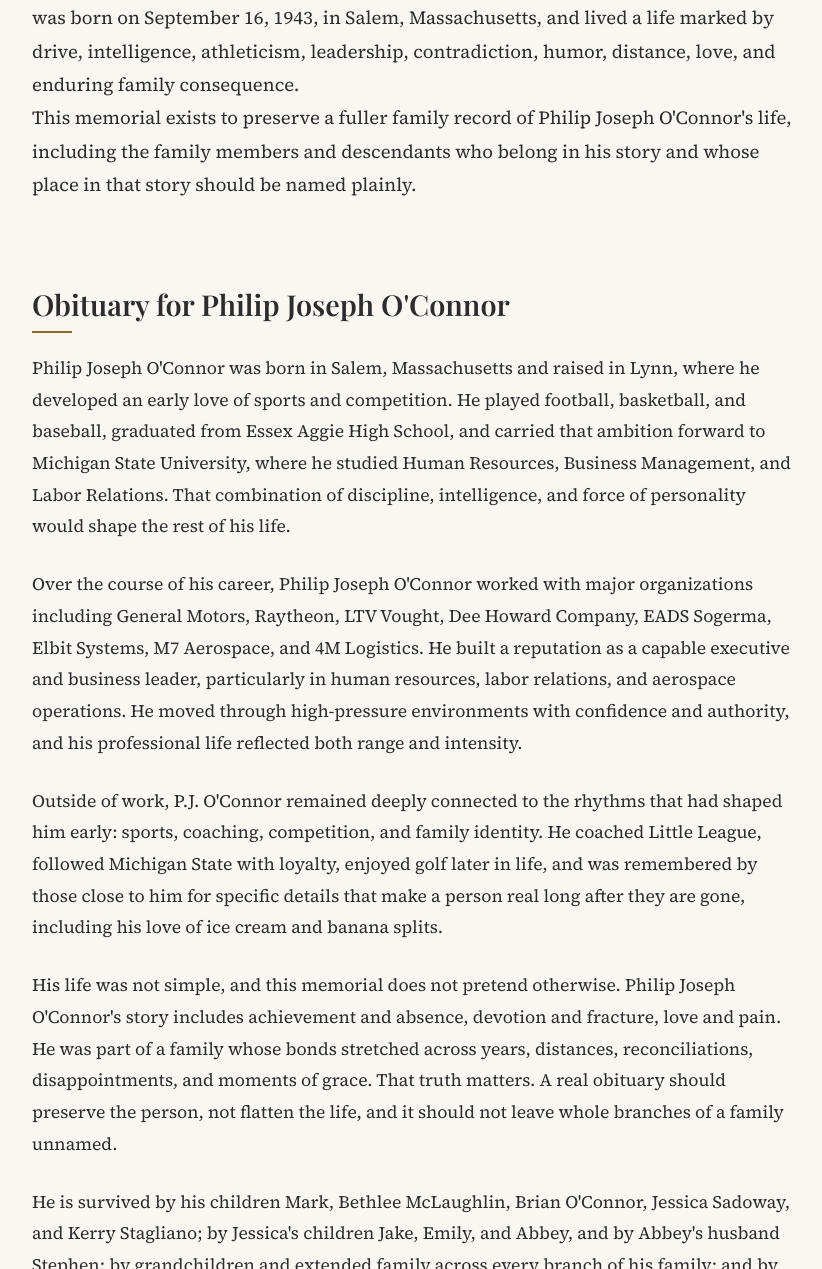
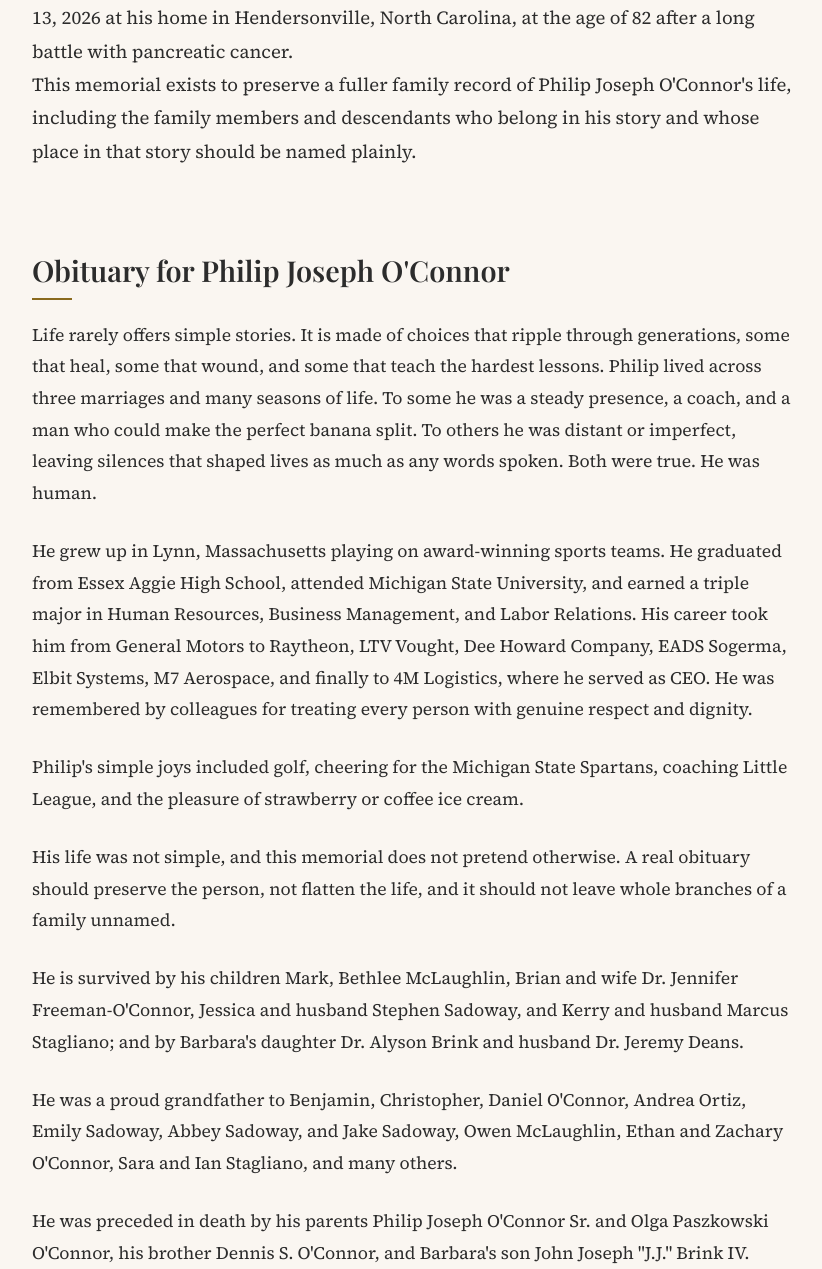
Before and after one commit to EolaFam1828/philipjosephoconnor, a website: page index.html in a window 1280 px wide. Shown: the part 937-2206 px from the top of the page, without its empty margins (228-1050 px from the left). Drawn offline with nearby package versions, Linux system fonts and the light colour scheme; no server answers; a web font is replaced by a local one.

Commit message:
obit text update

```diff
--- a/index.html
+++ b/index.html
@@ -127,17 +127,19 @@
     </header>
 
     <section class="obituary-lede">
-      <p><strong>Philip Joseph O'Connor</strong>, known to many as <strong>P.J. O'Connor</strong>, passed away on <time datetime="2026-03-13">March 13, 2026</time>, in Hendersonville, North Carolina, after a long battle with pancreatic cancer. He was born on <time datetime="1943-09-16">September 16, 1943</time>, in Salem, Massachusetts, and lived a life marked by drive, intelligence, athleticism, leadership, contradiction, humor, distance, love, and enduring family consequence.</p>
+      <p><strong>Philip Joseph O'Connor</strong>, known to many as <strong>P.J. O'Connor</strong>, was born in Salem, Massachusetts on <time datetime="1943-09-16">September 16, 1943</time> and passed peacefully yet unwillingly on <time datetime="2026-03-13">March 13, 2026</time> at his home in Hendersonville, North Carolina, at the age of 82 after a long battle with pancreatic cancer.</p>
       <p>This memorial exists to preserve a fuller family record of Philip Joseph O'Connor's life, including the family members and descendants who belong in his story and whose place in that story should be named plainly.</p>
     </section>
 
     <article id="obituary" class="obituary-feature" aria-labelledby="obituary-title">
       <h2 id="obituary-title">Obituary for Philip Joseph O'Connor</h2>
-      <p>Philip Joseph O'Connor was born in Salem, Massachusetts and raised in Lynn, where he developed an early love of sports and competition. He played football, basketball, and baseball, graduated from Essex Aggie High School, and carried that ambition forward to Michigan State University, where he studied Human Resources, Business Management, and Labor Relations. That combination of discipline, intelligence, and force of personality would shape the rest of his life.</p>
-      <p>Over the course of his career, Philip Joseph O'Connor worked with major organizations including General Motors, Raytheon, LTV Vought, Dee Howard Company, EADS Sogerma, Elbit Systems, M7 Aerospace, and 4M Logistics. He built a reputation as a capable executive and business leader, particularly in human resources, labor relations, and aerospace operations. He moved through high-pressure environments with confidence and authority, and his professional life reflected both range and intensity.</p>
-      <p>Outside of work, P.J. O'Connor remained deeply connected to the rhythms that had shaped him early: sports, coaching, competition, and family identity. He coached Little League, followed Michigan State with loyalty, enjoyed golf later in life, and was remembered by those close to him for specific details that make a person real long after they are gone, including his love of ice cream and banana splits.</p>
-      <p>His life was not simple, and this memorial does not pretend otherwise. Philip Joseph O'Connor's story includes achievement and absence, devotion and fracture, love and pain. He was part of a family whose bonds stretched across years, distances, reconciliations, disappointments, and moments of grace. That truth matters. A real obituary should preserve the person, not flatten the life, and it should not leave whole branches of a family unnamed.</p>
-      <p>He is survived by his children Mark, Bethlee McLaughlin, Brian O'Connor, Jessica Sadoway, and Kerry Stagliano; by Jessica's children Jake, Emily, and Abbey, and by Abbey's husband Stephen; by grandchildren and extended family across every branch of his family; and by all those whose lives were permanently shaped by knowing him, loving him, struggling with him, or carrying his name forward. This memorial intentionally names Jessica and her family because they are part of Philip Joseph O'Connor's life, his lineage, and his legacy.</p>
+      <p>Life rarely offers simple stories. It is made of choices that ripple through generations, some that heal, some that wound, and some that teach the hardest lessons. Philip lived across three marriages and many seasons of life. To some he was a steady presence, a coach, and a man who could make the perfect banana split. To others he was distant or imperfect, leaving silences that shaped lives as much as any words spoken. Both were true. He was human.</p>
+      <p>He grew up in Lynn, Massachusetts playing on award-winning sports teams. He graduated from Essex Aggie High School, attended Michigan State University, and earned a triple major in Human Resources, Business Management, and Labor Relations. His career took him from General Motors to Raytheon, LTV Vought, Dee Howard Company, EADS Sogerma, Elbit Systems, M7 Aerospace, and finally to 4M Logistics, where he served as CEO. He was remembered by colleagues for treating every person with genuine respect and dignity.</p>
+      <p>Philip's simple joys included golf, cheering for the Michigan State Spartans, coaching Little League, and the pleasure of strawberry or coffee ice cream.</p>
+      <p>His life was not simple, and this memorial does not pretend otherwise. A real obituary should preserve the person, not flatten the life, and it should not leave whole branches of a family unnamed.</p>
+      <p>He is survived by his children Mark, Bethlee McLaughlin, Brian and wife Dr. Jennifer Freeman-O'Connor, Jessica and husband Stephen Sadoway, and Kerry and husband Marcus Stagliano; and by Barbara's daughter Dr. Alyson Brink and husband Dr. Jeremy Deans.</p>
+      <p>He was a proud grandfather to Benjamin, Christopher, Daniel O'Connor, Andrea Ortiz, Emily Sadoway, Abbey Sadoway, and Jake Sadoway, Owen McLaughlin, Ethan and Zachary O'Connor, Sara and Ian Stagliano, and many others.</p>
+      <p>He was preceded in death by his parents Philip Joseph O'Connor Sr. and Olga Paszkowski O'Connor, his brother Dennis S. O'Connor, and Barbara's son John Joseph "J.J." Brink IV.</p>
       <p>May he rest in peace, and may his story be remembered in full.</p>
     </article>
 
@@ -156,7 +158,7 @@
         </div>
         <div class="memorial-highlight-card memorial-highlight-card-accent">
           <h3>In Memory</h3>
-          <p>Memorial giving in honor of Philip Joseph O'Connor through the American Foundation for Suicide Prevention.</p>
+          <p>In lieu of flowers, donations in memory of Philip Joseph O'Connor may be made to the American Foundation for Suicide Prevention.</p>
           <a href="/in-memory">Visit the memorial giving page</a>
         </div>
       </div>
```
Also changed, not shown: memory.html (+2 -2 lines).
